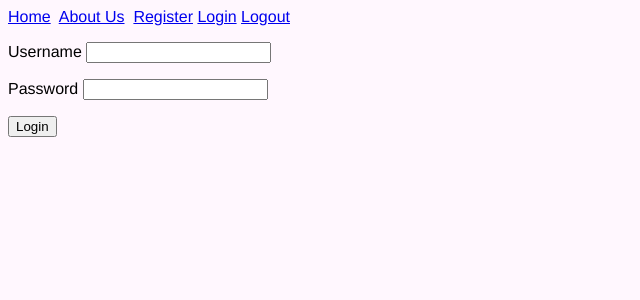
After one commit to charz09/flask-labs, a Flask app: page /login in a window 1280 px wide. The commit adds this page. Shown: the top 300 px of the page, without its empty margins (0-640 px from the left). Run offline with Flask 2, Linux system fonts and the light colour scheme.

Commit message:
3.1 - user accounts

```diff
--- a/blog/__init__.py
+++ b/blog/__init__.py
@@ -1,6 +1,8 @@
 from flask import Flask
 import os
 from flask_sqlalchemy import SQLAlchemy
+from flask_login import LoginManager
+
 
 app = Flask(__name__)
 app.config['SECRET_KEY'] = '<insert your secret key here>'
@@ -17,4 +19,7 @@ app.config['SQLALCHEMY_DATABASE_URI'] = 'sqlite:///' + os.path.join(basedir, 'bl
 
 db = SQLAlchemy(app)
 
+login_manager = LoginManager()
+login_manager.init_app(app)
+
 from blog import routes
--- /dev/null
+++ b/blog/forms.py
@@ -0,0 +1,21 @@
+from flask_wtf import FlaskForm
+from wtforms import StringField, PasswordField, SubmitField
+from wtforms.validators import DataRequired, EqualTo, ValidationError
+from blog.models import User
+
+class RegistrationForm(FlaskForm):
+  username = StringField('Username',validators=[DataRequired()])
+  password = PasswordField('Password',validators=[DataRequired()])
+  submit = SubmitField('Register')
+
+  def validate_username(self, username):
+    user = User.query.filter_by(username=username.data).first()
+    if user is not None:
+      raise ValidationError('Username already exist. Please choose a different one.')
+
+
+
+class LoginForm(FlaskForm):
+  username = StringField('Username',validators=[DataRequired()])
+  password = PasswordField('Password',validators=[DataRequired()])
+  submit = SubmitField('Login')
--- a/blog/routes.py
+++ b/blog/routes.py
@@ -1,6 +1,8 @@
-from flask import render_template, url_for
+from flask import render_template, url_for, request, redirect
 from blog import app, db
 from blog.models import User, Post
+from blog.forms import RegistrationForm, LoginForm
+from flask_login import login_user, logout_user
 
 @app.route("/")
 
@@ -17,3 +19,31 @@ def about():
 def post(post_id):
   post=Post.query.get_or_404(post_id)
   return render_template('post.html',title=post.title,post=post)
+
+@app.route("/register",methods=['GET','POST'])
+def register():
+  form = RegistrationForm()
+  if request.method == 'POST':
+    user = User(username=form.username.data, password=form.password.data)
+    db.session.add(user)
+    db.session.commit()
+    return redirect(url_for('registered'))
+  return render_template('register.html',title='Register',form=form)
+
+@app.route("/registered")
+def registered():
+  return render_template('registered.html', title='Thanks!')
+
+@app.route("/login",methods=['GET','POST'])
+def login():
+  form = LoginForm()
+  if request.method == 'POST':
+    user = User.query.filter_by(username=form.username.data).first()
+    login_user(user)
+    return redirect(url_for('home'))
+  return render_template('login.html',title='Login',form=form)
+
+@app.route("/logout")
+def logout():
+  logout_user()
+  return redirect(url_for('home'))
--- a/blog/templates/layout.html
+++ b/blog/templates/layout.html
@@ -9,8 +9,12 @@ filename='style.css') }}">
 <body>
 <div id="header">
 <a href="{{ url_for('home') }}" class="header">Home</a>&nbsp
-<a href="{{ url_for('about') }}" class="header">About Me</a>
+<a href="{{ url_for('about') }}" class="header">About Us</a>&nbsp
+<a href="{{ url_for('register') }}" class="header">Register</a>
+<a href="{{ url_for('login') }}" class="header">Login</a>
+<a href="{{ url_for('logout') }}" class="header">Logout</a>
 </div>
+
 <div id="content">
 {% block content %}
 {% endblock %}
--- /dev/null
+++ b/blog/templates/login.html
@@ -0,0 +1,9 @@
+{% extends "layout.html" %}
+{% block content %}
+<form method="POST" action="">
+  {{ form.csrf_token }}
+  <p>{{ form.username.label }} {{ form.username }}</p>
+  <p>{{ form.password.label }} {{ form.password }}</p>
+  <p><input type="submit" value="Login"></p>
+</form>
+{% endblock content %}
--- /dev/null
+++ b/blog/templates/registered.html
@@ -0,0 +1,4 @@
+{% extends "layout.html" %}
+{% block content %}
+<h1>Thanks for registering with us!</h1>
+{% endblock content %}
--- a/requirements.txt
+++ b/requirements.txt
@@ -1,9 +1,12 @@
 click==8.0.3
 Flask==2.0.2
+Flask-Login==0.5.0
 Flask-SQLAlchemy==2.5.1
+Flask-WTF==1.0.0
 greenlet==1.1.2
 itsdangerous==2.0.1
 Jinja2==3.0.2
 MarkupSafe==2.0.1
 SQLAlchemy==1.4.26
 Werkzeug==2.0.2
+WTForms==3.0.0
```
Also changed, not shown: blog/models.py (+8 -3 lines), blog/templates/home.html (+5 -4 lines), blog/templates/register.html (added, +9 -0 lines), README.md.
